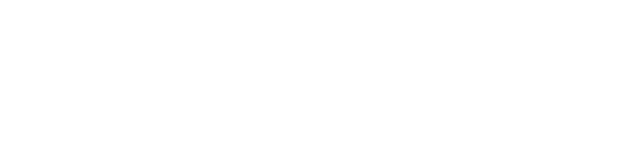
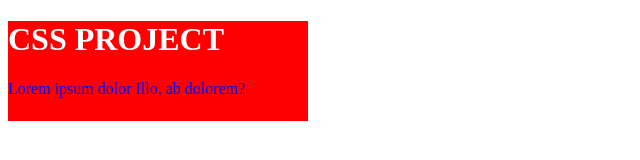
Before and after one commit to KavithaMuthukumar/CSS, a plain HTML site: page index.html in a window 1280 px wide. Shown: the whole page, without its empty margins (0-640 px from the left). Drawn offline with Linux system fonts and the light colour scheme.

Commit message:
CSS Project

```diff
--- a/index.html
+++ b/index.html
@@ -1,11 +1,22 @@
 <!DOCTYPE html>
 <html lang="en">
+
 <head>
     <meta charset="UTF-8">
     <meta name="viewport" content="width=device-width, initial-scale=1.0">
     <title>CSS</title>
+    <link rel="stylesheet" href="style.css">
 </head>
+
 <body>
+    <div>
+        <h1>
+            CSS PROJECT
+        </h1>
+        <p>
+            Lorem ipsum dolor Illo, ab dolorem?
+        </p>
+    </div>
+</body>
 
-</body>
 </html>
--- /dev/null
+++ b/style.css
@@ -0,0 +1,14 @@
+div{
+    background-color: red;
+    width: 300px;
+    height: 100px;
+}
+
+
+h1{
+    color: white;
+}
+
+p{
+    color: blue;
+}
```
